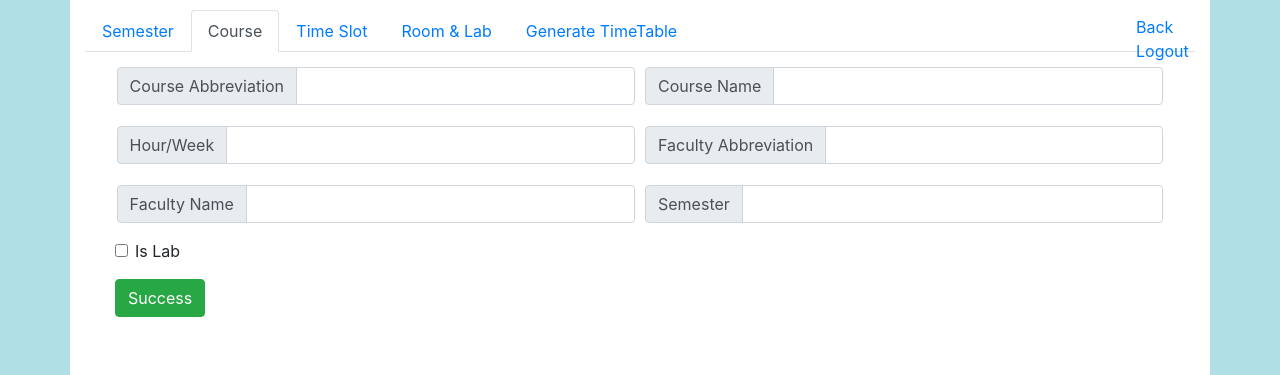
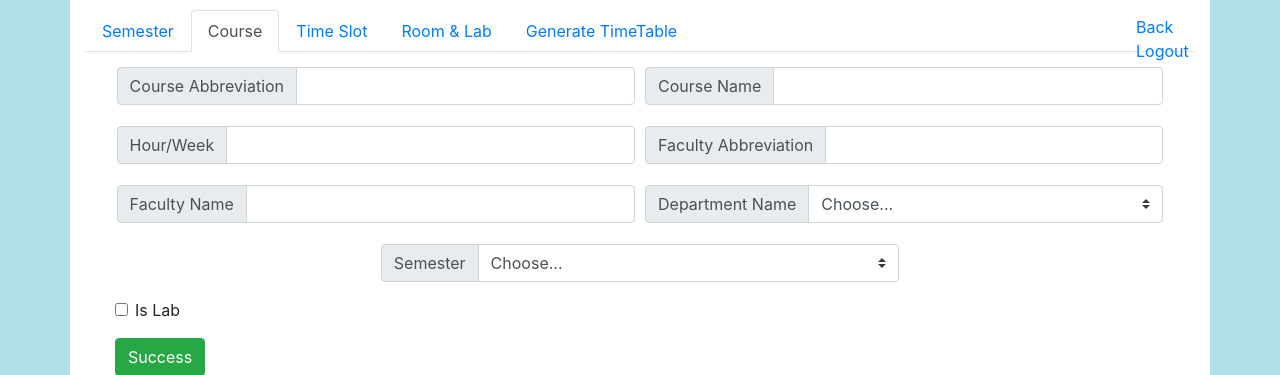
Before and after one commit to jcjunaidchaudhary/Study-Pallet, a Django app: page /timetable/ in a window 1280 px wide, after a click on "Course". Shown: the part 80-455 px from the top of the page. Run offline with Django 4.2, Linux system fonts and the light colour scheme; data that the repository does not hold is empty; parts of the project's set-up code (start-up, migrations or seed data) failed here and were passed over; some libraries are stand-ins or nearby versions.

Commit message:
dropdown added

```diff
--- a/timetable/templates/index.html
+++ b/timetable/templates/index.html
@@ -104,19 +104,39 @@
                         <div class="box">
                             <div class="input-group mb-3">
                                 <div class="input-group-prepend">
-                                    <span class="input-group-text" id="inputGroup-sizing-default">Semester Number</span>
+                                  <label class="input-group-text" for="inputGroupSelect01">Semester</label>
                                 </div>
-                                <input type="text" name="name" class="form-control" aria-label="Default"
-                                    aria-describedby="inputGroup-sizing-default">
-                            </div>
+                                <select class="custom-select" name="name" id="inputGroupSelect01">
+                                  <option selected>Choose...</option>
+                                  <option value="I">I</option>
+                                  <option value="II">II</option>
+                                  <option value="III">III</option>
+                                  <option value="IV">IV</option>
+                                  <option value="V">V</option>
+                                  <option value="VI">VI</option>
+                                  <option value="VII">VII</option>
+                                  <option value="VIII">VIII</option>
+                                </select>
+                              </div>
 
-                            <div class="input-group mb-3">
+
+                              <div class="input-group mb-3">
                                 <div class="input-group-prepend">
-                                    <span class="input-group-text" id="inputGroup-sizing-default">Department Name</span>
+                                  <label class="input-group-text" for="inputGroupSelect01">Department Name</label>
                                 </div>
-                                <input type="text" class="form-control" aria-label="Default"
-                                    aria-describedby="inputGroup-sizing-default" name="department">
-                            </div>
+                                <select class="custom-select" name="department" id="inputGroupSelect01">
+                                  <option selected>Choose...</option>
+                                  <option value="Information Technology">Information Technology</option>
+                                  <option value="Computer Engineering">Computer Engineering</option>
+                                  <option value="Information Technology">Information Technology</option>
+                                  <option value="Electronics and Telecommunication Engineering">Electronics and Telecommunication Engineering</option>
+                                  <option value="Mechanical Engineering">Mechanical Engineering</option>
+                                  <option value="Civil Engineering">Civil Engineering</option>
+                                  <option value="Electrical Engineering">Electrical Engineering</option>
+                                </select>
+                              </div>
+
+
                         </div>
 
                         <button type="submit" class="btn btn-success">Success</button>
@@ -198,11 +218,36 @@
 
                             <div class="input-group mb-3">
                                 <div class="input-group-prepend">
-                                    <span class="input-group-text" id="inputGroup-sizing-default">Semester</span>
+                                  <label class="input-group-text" for="inputGroupSelect01">Department Name</label>
                                 </div>
-                                <input type="text" name="sem" class="form-control" aria-label="Default"
-                                    aria-describedby="inputGroup-sizing-default">
-                            </div>
+                                <select class="custom-select" name="department" id="inputGroupSelect01">
+                                  <option selected>Choose...</option>
+                                  <option value="Information Technology">Information Technology</option>
+                                  <option value="Computer Engineering">Computer Engineering</option>
+                                  <option value="Information Technology">Information Technology</option>
+                                  <option value="Electronics and Telecommunication Engineering">Electronics and Telecommunication Engineering</option>
+                                  <option value="Mechanical Engineering">Mechanical Engineering</option>
+                                  <option value="Civil Engineering">Civil Engineering</option>
+                                  <option value="Electrical Engineering">Electrical Engineering</option>
+                                </select>
+                              </div>
+
+                            <div class="input-group mb-3">
+                                <div class="input-group-prepend">
+                                  <label class="input-group-text" for="inputGroupSelect01">Semester</label>
+                                </div>
+                                <select class="custom-select" name="sem" id="inputGroupSelect01">
+                                  <option selected>Choose...</option>
+                                  <option value="I">I</option>
+                                  <option value="II">II</option>
+                                  <option value="III">III</option>
+                                  <option value="IV">IV</option>
+                                  <option value="V">V</option>
+                                  <option value="VI">VI</option>
+                                  <option value="VII">VII</option>
+                                  <option value="VIII">VIII</option>
+                                </select>
+                              </div>
                             <div class="form-group row input_box">
                                 <div class="col-sm-4">
                                     <div class="form-check">
@@ -384,12 +429,36 @@
                             </div>
                             <div class="input-group mb-3">
                                 <div class="input-group-prepend">
-                                    <span class="input-group-text" id="inputGroup-sizing-default">Enter The
-                                        Semester</span>
+                                  <label class="input-group-text" for="inputGroupSelect01">Department Name</label>
                                 </div>
-                                <input type="text" name="sem" class="form-control" aria-label="Default"
-                                    aria-describedby="inputGroup-sizing-default">
-                            </div>
+                                <select class="custom-select" name="department" id="inputGroupSelect01">
+                                  <option selected>Choose...</option>
+                                  <option value="Information Technology">Information Technology</option>
+                                  <option value="Computer Engineering">Computer Engineering</option>
+                                  <option value="Information Technology">Information Technology</option>
+                                  <option value="Electronics and Telecommunication Engineering">Electronics and Telecommunication Engineering</option>
+                                  <option value="Mechanical Engineering">Mechanical Engineering</option>
+                                  <option value="Civil Engineering">Civil Engineering</option>
+                                  <option value="Electrical Engineering">Electrical Engineering</option>
+                                </select>
+                              </div>
+
+                            <div class="input-group mb-3">
+                                <div class="input-group-prepend">
+                                  <label class="input-group-text" for="inputGroupSelect01">Semester</label>
+                                </div>
+                                <select class="custom-select" name="sem" id="inputGroupSelect01">
+                                  <option selected>Choose...</option>
+                                  <option value="I">I</option>
+                                  <option value="II">II</option>
+                                  <option value="III">III</option>
+                                  <option value="IV">IV</option>
+                                  <option value="V">V</option>
+                                  <option value="VI">VI</option>
+                                  <option value="VII">VII</option>
+                                  <option value="VIII">VIII</option>
+                                </select>
+                              </div>
 
                         </div>
 
--- a/timetable/views.py
+++ b/timetable/views.py
@@ -41,7 +41,8 @@ def timetable(request):
     if request.method == 'POST':
         timetables = []
         sem=request.POST.get('sem','')
-        sem=Sem.objects.get(name=sem)
+        department=request.POST.get('department','')
+        sem=Sem.objects.filter(name=sem,department=department).first()
         k=request.POST.get('number')
 
         print(k)
@@ -165,7 +166,8 @@ def course(request):
         uid=request.POST.get('uid','')
         faculty=request.POST.get('faculty','')
         sem=request.POST.get('sem','')
-        sem=Sem.objects.get(name=sem)
+        department=request.POST.get('department','')
+        sem=Sem.objects.get(name=sem,department=department)
         course=Course(code=code,name=name,teaching_hour=teaching_hour,is_lab=is_lab,uid=uid,faculty=faculty,sem_id=sem.id)
         course.save()
 
@@ -254,3 +256,12 @@ def timetable_pdf(request):
         response['Content-Disposition'] = 'attachment; filename="{}"'.format(filename)
 
         return response
+
+
+
+def delete_course(request,id):
+
+    course=Course.objects.get(id)
+    course.delete()
+    course.save()
+    return redirect('home')
```
